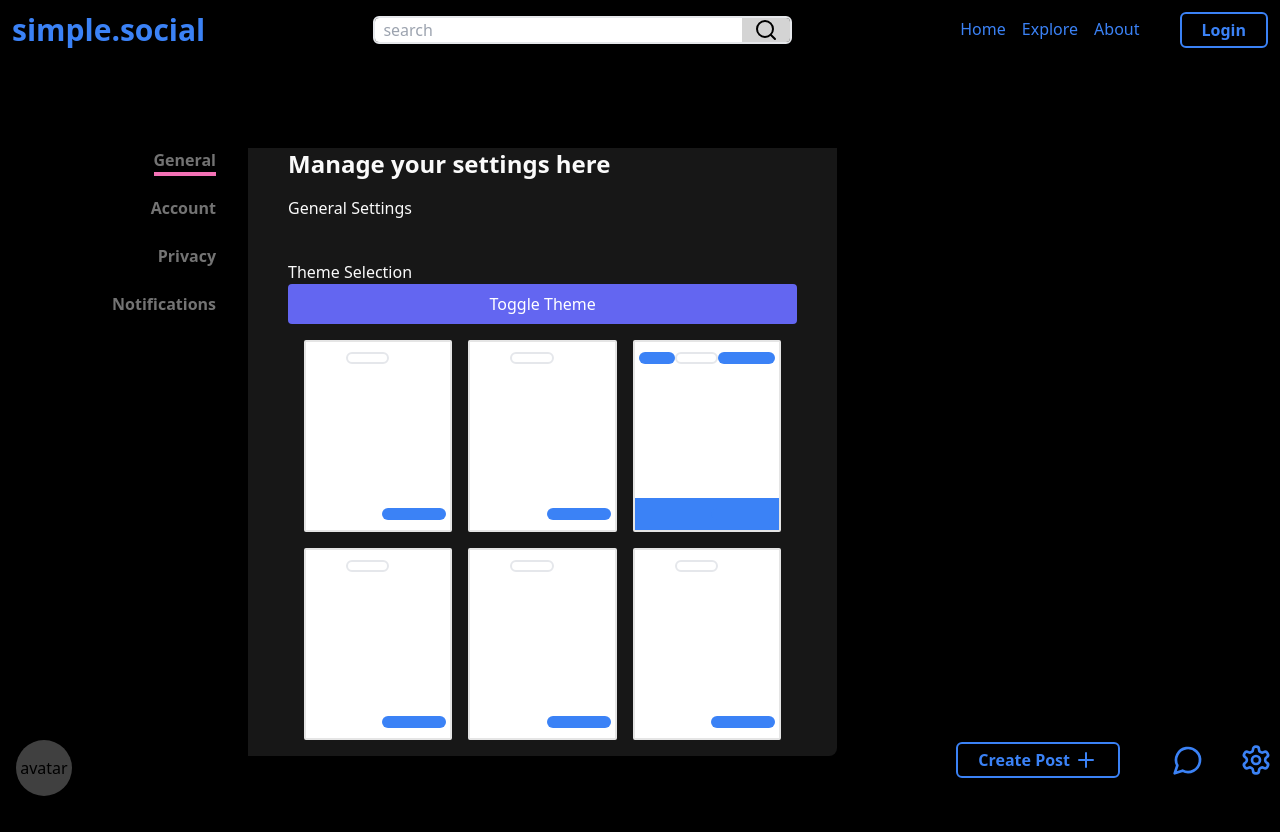
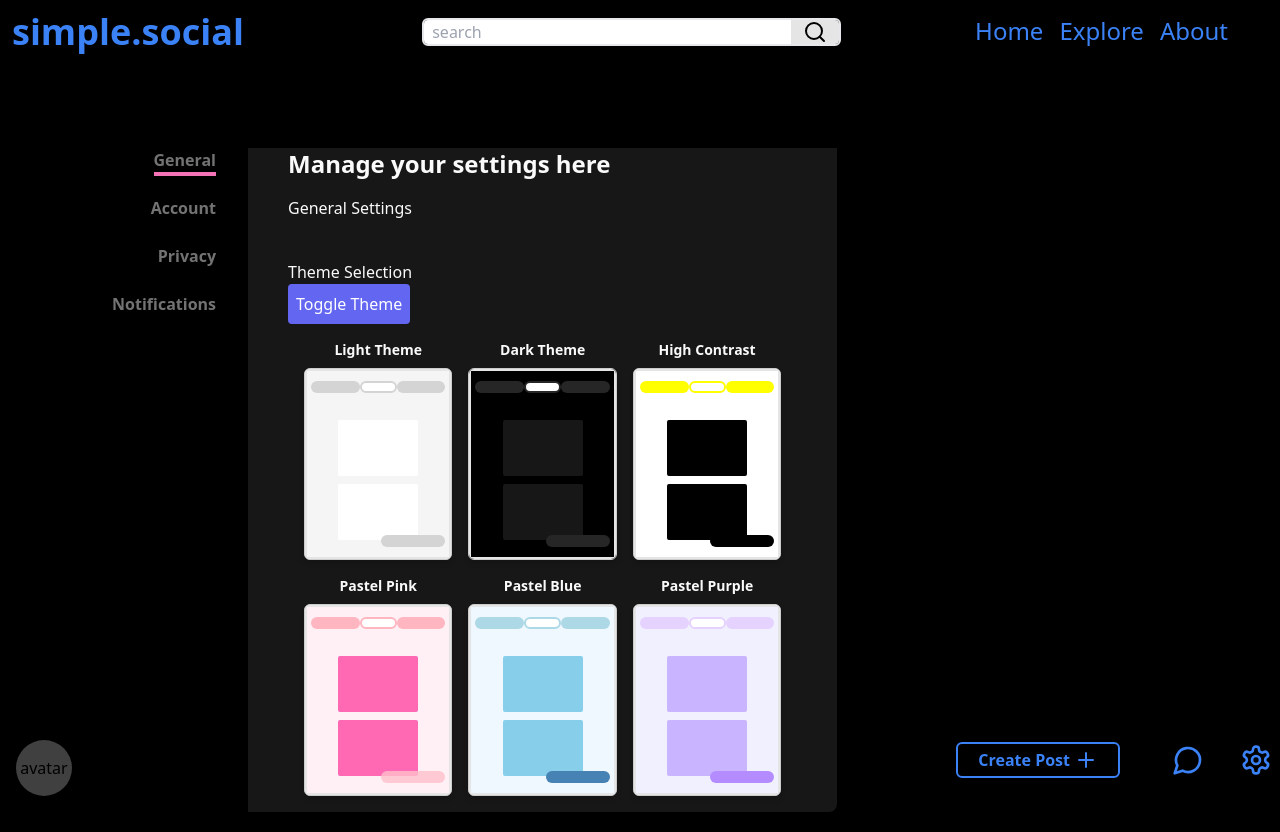
Before and after one commit to cswebdev/vite-blog-site, a React (Vite) app: page /UserSettings in a window 1280 px wide. Before the commit the page ends 808 px from the top, so only its background shows below. Built offline with nearby package versions, Linux system fonts and the light colour scheme.

Commit message:
updated colors, centered search bar, refactored ThemeButton for theme preview

```diff
--- a/src/components/DropDownMenu.tsx
+++ b/src/components/DropDownMenu.tsx
@@ -2,7 +2,7 @@ import { useState, useEffect } from "react";
 import { DropDownMenuProps } from "../types/blogs";
 import "../styles.css";
 import { Settings } from "lucide-react";
-import ThemeToggle from "./ThemeToggle";
+// import ThemeToggle from "./ThemeToggle";
 import { NavLink } from "react-router-dom";
 // import UserSettings from "../pages/UserSettings";
 
@@ -85,7 +85,7 @@ const DropdownMenu: React.FC<DropDownMenuProps> = () => {
                   >
                      Support
                   </a>
-                  <ThemeToggle />
+                  {/* <ThemeToggle /> */}
                </div>
             </div>
          )}
--- a/src/components/NavBar.tsx
+++ b/src/components/NavBar.tsx
@@ -5,12 +5,12 @@ import SearchBar from "./SearchBar";
 export default function NavBar() {
    return (
       <div className="flex flex-row bg-background items-center content-center py-3 px-3 min-w-full justify-between">
-         <p className="font-bold lg:text-3xl md:text-2xl lg:text-blue-500 cursor-default ">
+         <p className="font-bold lg:text-4xl md:text-2xl lg:text-blue-500 cursor-default ">
             simple.social
          </p>
          <SearchBar />
          <div className="flex flex-row items-center">
-            <div className="flex flex-row list-none gap-x-4 text-blue-500">
+            <div className="flex flex-row list-none gap-x-4 text-blue-500 text-2xl">
                <NavLink
                   className="border-b-2 border-transparent hover:text-blue-600 hover:border-b-2 hover:border-b-blue-600"
                   to="/"
@@ -30,7 +30,7 @@ export default function NavBar() {
                   About
                </a>
             </div>
-            <button className="btn-primary">Login</button>
+            {/* <button className="btn-primary">Login</button> */}
          </div>
       </div>
    );
--- a/src/components/SearchBar.tsx
+++ b/src/components/SearchBar.tsx
@@ -2,14 +2,14 @@ import { Search } from "lucide-react";
 
 export default function SearchBar() {
    return (
-      <form className="w-4/12 border-2 rounded-md overflow-hidden">
+      <form className="w-1/3 border-2 rounded-md overflow-hidden ml-11">
          <div className="flex">
             <input
                type="text"
                placeholder="search"
                className="w-full pl-2 active:rounded-none focus:rounded-none "
             />
-            <button className="px-3 bg-neutral-300">
+            <button className="px-3 bg-neutral-200">
                <Search />
             </button>
          </div>
--- /dev/null
+++ b/src/components/ThemeButton.tsx
@@ -0,0 +1,71 @@
+interface ThemeButtonProps {
+   navbarColor: string;
+   cardColor: string;
+   bottomBarColor: string;
+   backgroundColor: string;
+   onClick: () => void;
+}
+
+export default function ThemeButton({
+   navbarColor,
+   cardColor,
+   bottomBarColor,
+   backgroundColor,
+   onClick,
+}: ThemeButtonProps) {
+   return (
+      <button
+         onClick={onClick}
+         className="w-full h-48 rounded-md shadow-md cursor-pointer"
+         style={{
+            backgroundColor,
+            display: "flex",
+            flexDirection: "column",
+            justifyContent: "space-between",
+            border: "1px solid #ccc",
+            position: "relative",
+            overflow: "hidden",
+         }}
+         title="Preview Theme"
+      >
+         <button
+            style={{ backgroundColor }}
+            className={`w-full h-48  border-2 border-neutral-200 hover:border-neutral-500 rounded-sm flex flex-col items-center relative p-0 m-0`}
+         >
+            {/* Navbar */}
+            <div className="w-full h-8 flex justify-between items-center">
+               <div
+                  style={{ backgroundColor: navbarColor }}
+                  className="w-16 h-3 rounded-md m-0 ml-1"
+               ></div>
+               <div
+                  style={{ borderColor: navbarColor }}
+                  className="w-1/3 h-3 border-2 bg-white rounded-md"
+               ></div>
+               <div
+                  style={{ backgroundColor: navbarColor }}
+                  className="w-16 h-3 rounded-md m-0 mr-1"
+               ></div>
+            </div>
+            {/* Posts */}
+            <div className="flex flex-col items-center flex-grow justify-center">
+               <div
+                  style={{ backgroundColor: cardColor }}
+                  className="w-20 h-14 m-1 rounded-sm"
+               ></div>
+               <div
+                  style={{ backgroundColor: cardColor }}
+                  className="w-20 h-14 m-1 rounded-sm"
+               ></div>
+            </div>
+            {/* Bottom bar */}
+            <div className="w-full h-8 absolute bottom-0 flex justify-end items-center">
+               <div
+                  style={{ backgroundColor: bottomBarColor }}
+                  className="w-16 h-3 rounded-md mr-1"
+               ></div>
+            </div>
+         </button>
+      </button>
+   );
+}
--- a/src/components/ThemeToggle.tsx
+++ b/src/components/ThemeToggle.tsx
@@ -11,6 +11,12 @@ export default function ThemeToggle() {
       localStorage.setItem("theme", theme);
    }, [theme]);
 
+   useEffect(() => {
+      const storedTheme = localStorage.getItem("theme") || "dark-theme";
+      document.body.classList.add(storedTheme);
+      setTheme(storedTheme);
+   }, []);
+
    const toggleTheme = () => {
       setTheme((prev) =>
          prev === "dark-theme" ? "light-theme" : "dark-theme"
@@ -20,7 +26,7 @@ export default function ThemeToggle() {
    return (
       <button
          onClick={toggleTheme}
-         className="bg-cta hover:bg-cta-active text-cta-text p-2 rounded w-full"
+         className="bg-cta hover:bg-cta-active text-cta-text p-2 rounded w-100"
       >
          Toggle Theme
       </button>
--- a/src/components/userSettings/GeneralSettings.tsx
+++ b/src/components/userSettings/GeneralSettings.tsx
@@ -1,84 +1,91 @@
+import ThemeButton from "../ThemeButton";
 import ThemeToggle from "../ThemeToggle";
 
-// Reusable component for each theme button
-const ThemeButton: React.FC<{
-   navbarColor: string;
-   postsColor: string;
-   bottomBarColor: string;
-}> = ({ navbarColor, postsColor, bottomBarColor }) => (
-   <button className="w-full h-48 bg-white border-2 border-neutral-200 hover:border-neutral-500 rounded-sm flex flex-col items-center relative p-0 m-0">
-      {/* Navbar */}
-      <div className={`w-full h-8 flex justify-between items-center`}>
-         <div
-            className={`w-10 h-3 bg-${navbarColor} rounded-md m-0 ml-1`}
-         ></div>
-         <div
-            className={`w-1/3 h-3 border-2 border-${navbarColor} bg-white rounded-md`}
-         ></div>
-         <div
-            className={`w-16 h-3 bg-${navbarColor}  rounded-md m-0 mr-1`}
-         ></div>
-      </div>
-      {/* Posts */}
-      <div className={`flex flex-col items-center flex-grow justify-center`}>
-         <div className={`w-24 h-16 m-1 rounded-sm bg-${postsColor}`}></div>
-         <div className={`w-24 h-16 m-1 rounded-sm bg-${postsColor}`}></div>
-      </div>
-      {/* Bottom bar */}
-      <div
-         className={`w-full h-8 bg-${bottomBarColor} absolute bottom-0 flex justify-end items-center`}
-      >
-         <div className="w-16 h-3 bg-blue-500 rounded-md mr-1"></div>
-      </div>
-   </button>
-);
+export default function GeneralSettings() {
+   const setTheme = (themeClass: string) => {
+      document.body.classList.remove(
+         "light-theme",
+         "dark-theme",
+         "high-contrast",
+         "pastel-pink",
+         "pastel-blue",
+         "pastel-purple" // Ensure all themes are removed
+      );
+      document.body.classList.add(themeClass);
+      localStorage.setItem("theme", themeClass);
+   };
 
-export default function GeneralSettings() {
    const themes = [
-      { navbarColor: "black", postsColor: "black", bottomBarColor: "black" },
       {
-         navbarColor: "gray-700",
-         postsColor: "gray-400",
-         bottomBarColor: "gray-700",
+         title: "Light Theme",
+         navbarColor: "rgba(212, 212, 212, 1)",
+         cardColor: "rgba(255, 255, 255, 1)",
+         bottomBarColor: "rgba(212, 212, 212, 1)",
+         backgroundColor: "rgba(245, 245, 245, 1)",
+         className: "light-theme",
       },
       {
-         navbarColor: "blue-500",
-         postsColor: "blue-200",
-         bottomBarColor: "blue-500",
+         title: "Dark Theme",
+         navbarColor: "rgba(38, 38, 38, 1)",
+         cardColor: "rgba(23, 23, 23, 1)",
+         bottomBarColor: "rgba(38, 38, 38, 1)",
+         backgroundColor: "rgba(0, 0, 0, 1)",
+         className: "dark-theme",
       },
       {
-         navbarColor: "purple-300",
-         postsColor: "purple-200",
-         bottomBarColor: "purple-500",
+         title: "High Contrast",
+         navbarColor: "rgba(255, 255, 0, 1)",
+         cardColor: "rgba(0, 0, 0, 1)",
+         bottomBarColor: "rgba(0, 0, 0, 1)",
+         backgroundColor: "rgba(255, 255, 255, 1)",
+         className: "high-contrast",
       },
       {
-         navbarColor: "green-500",
-         postsColor: "green-200",
-         bottomBarColor: "green-500",
+         title: "Pastel Pink",
+         navbarColor: "rgba(255, 182, 193, 1)",
+         cardColor: "rgba(255, 105, 180, 1)",
+         bottomBarColor: "rgba(255, 192, 203, 0.8)",
+         backgroundColor: "rgba(255, 240, 245, 1)",
+         className: "pastel-pink",
       },
       {
-         navbarColor: "pink-500",
-         postsColor: "yellow-200",
-         bottomBarColor: "yellow-500",
+         title: "Pastel Blue",
+         navbarColor: "rgba(173, 216, 230, 1)",
+         cardColor: "rgba(135, 206, 235, 1)",
+         bottomBarColor: "rgba(70, 130, 180, 1)",
+         backgroundColor: "rgba(240, 248, 255, 1)",
+         className: "pastel-blue",
+      },
+      {
+         title: "Pastel Purple",
+         navbarColor: "rgba(230, 210, 255, 1)",
+         cardColor: "rgba(200, 180, 255, 1)",
+         bottomBarColor: "rgba(180, 140, 255, 1)",
+         backgroundColor: "rgba(240, 240, 255, 1)",
+         className: "pastel-purple",
       },
    ];
 
    return (
       <>
          <h4>General Settings</h4>
-
          <div className="pt-10">Theme Selection</div>
          <ThemeToggle />
          <div className="container p-4 gap-0">
             <div className="grid grid-cols-1 md:grid-cols-3 grid-rows-2 gap-4">
-               {/* Map over theme data to render buttons */}
                {themes.map((theme, index) => (
-                  <ThemeButton
-                     key={index}
-                     navbarColor={theme.navbarColor}
-                     postsColor={theme.postsColor}
-                     bottomBarColor={theme.bottomBarColor}
-                  />
+                  <div key={index} className="flex flex-col items-center">
+                     <div className="text-center text-sm font-semibold mb-2">
+                        {theme.title}
+                     </div>
+                     <ThemeButton
+                        navbarColor={theme.navbarColor}
+                        cardColor={theme.cardColor}
+                        bottomBarColor={theme.bottomBarColor}
+                        backgroundColor={theme.backgroundColor}
+                        onClick={() => setTheme(theme.className)}
+                     />
+                  </div>
                ))}
             </div>
          </div>
--- a/src/pages/UserSettings.tsx
+++ b/src/pages/UserSettings.tsx
@@ -23,9 +23,7 @@ export default function UserSettings() {
          <div className="flex flex-col justify-start mt-32 w-2/3">
             <div className="p-4">
                <div className="grid grid-cols-[200px_1fr_1fr] gap-0">
-                  {" "}
-                  {/* Set a fixed width for the first column */}
-                  {/* left col */}
+
                   <div className="">
                      <ul className="space-y-5 text-right font-semibold">
                         <li>
```
Also changed, not shown: src/index.css (+55 -6 lines).
